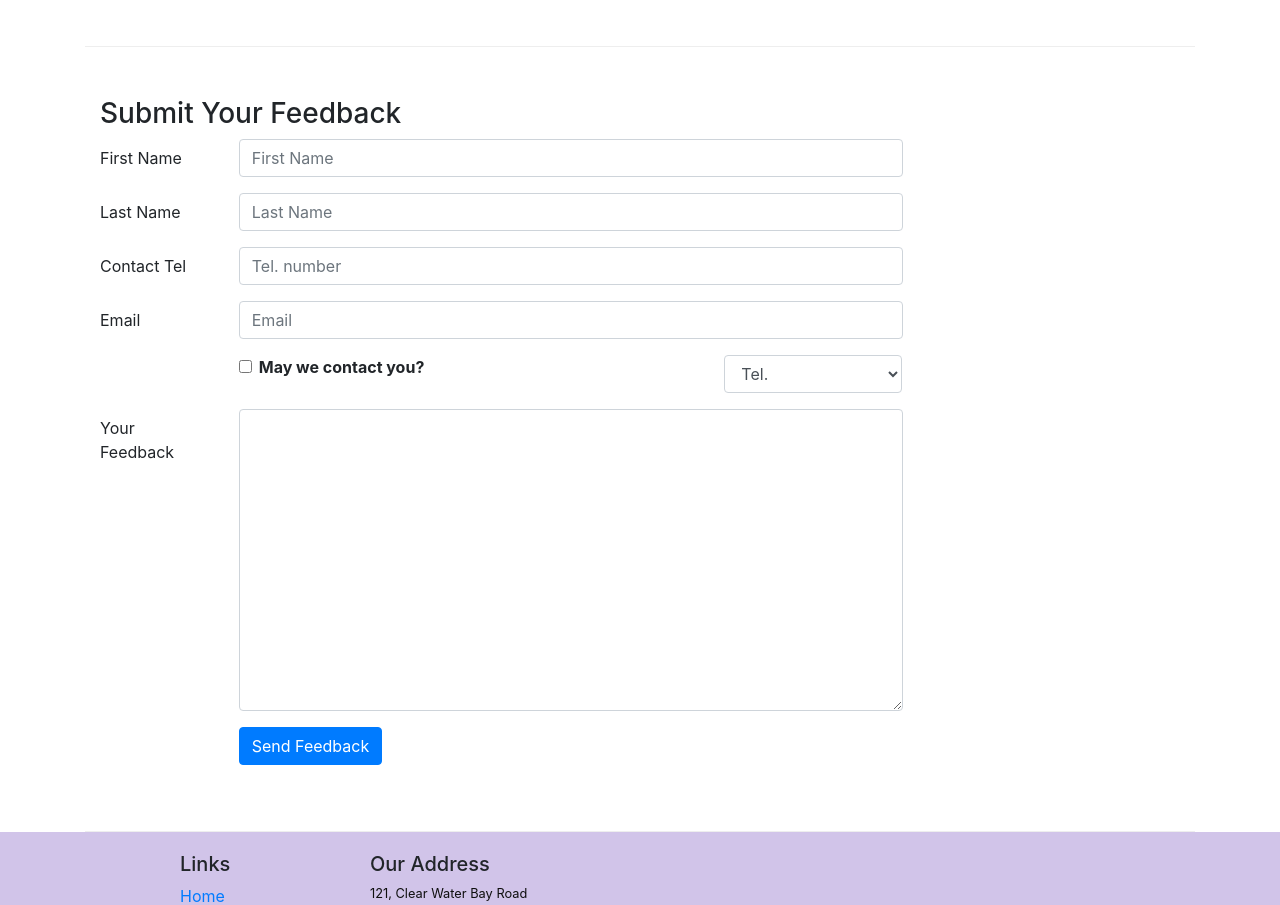
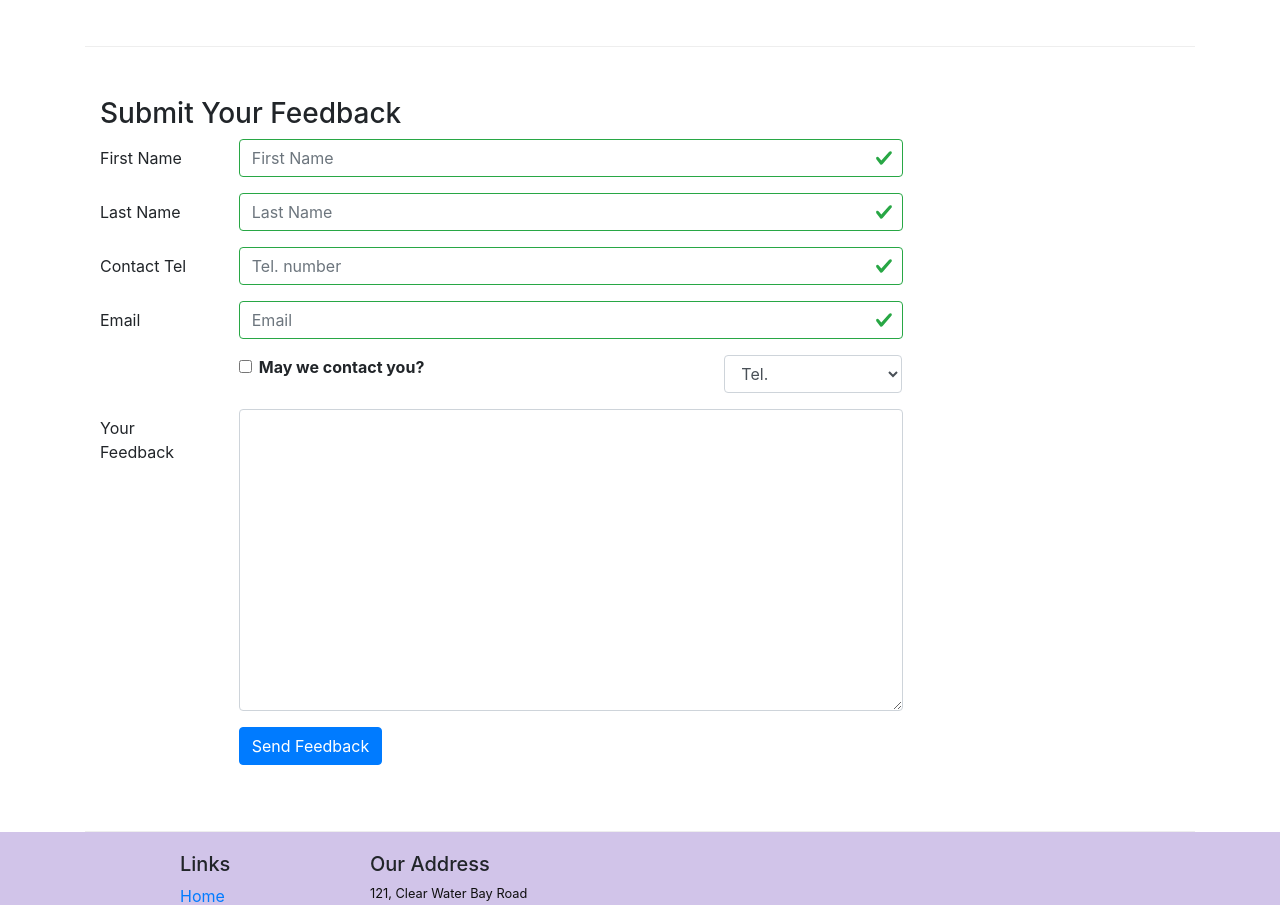
Before and after one commit to anirudhk29/React_ex, a React (Create React App) app: page /contactus in a window 1280 px wide. Shown: the part 800-1705 px from the top of the page. Built offline with nearby package versions, Linux system fonts and the light colour scheme.

Commit message:
Controlled Form Validation

```diff
--- a/src/components/ContactComponent.js
+++ b/src/components/ContactComponent.js
@@ -1,5 +1,5 @@
 import React, { Component } from 'react';
-import { Breadcrumb, BreadcrumbItem ,Button ,Form ,FormGroup, Label, Input, Col } from 'reactstrap';
+import { Breadcrumb, BreadcrumbItem ,Button ,Form ,FormGroup, FormFeedback, Label, Input, Col } from 'reactstrap';
 import { Link } from 'react-router-dom';
 
 class Contact extends Component {
@@ -13,10 +13,18 @@
       email: '',
       agree: false,
       contactType: 'Tel.',
-      message: ''
+      message: '',
+      touched: {
+        firstname: false,
+        lastname: false,
+        telnum: false,
+        email: false
+      }
+
     };
     this.handleInputChange = this.handleInputChange.bind(this);
     this.handleSubmit=this.handleSubmit.bind(this);
+    this.handleBlur=this.handleBlur.bind(this);
   }
 
   handleInputChange(event) {
@@ -35,7 +43,41 @@
     event.preventDefault();
   }
 
+  handleBlur= (field) => (evt) => {
+    this.setState({
+      touched: { ...this.state.touched, [field]: true}
+    });
+  }
+
+  validate(firstname, lastname, telnum, email) {
+    const errors= {
+      firstname: '',
+      lastname: '',
+      telnum: '',
+      email: ''
+    };
+
+    if(this.state.touched.firstname && firstname.length < 3)
+      errors.firstname="First name should be >=3 characters";
+    else if(this.state.touched.firstname && firstname.length > 10)
+      errors.firstname="First name should be <=10 characters";
+      if(this.state.touched.lastname && lastname.length < 3)
+      errors.lastname="Last name should be >=3 characters";
+      else if(this.state.touched.lastname && lastname.length > 10)
+      errors.lastname="Last name should be <=10 characters";
+
+    const reg = /^\d+$/;
+    if(this.state.touched.telnum && !reg.test(telnum))
+      errors.telnum="Tel. Number should contain only numbers";
+
+    if(this.state.touched.email && email.split('').filter(x => x==='@').length!==1)
+      errors.email="Email should contain an @ sign";
+
+    return errors;
+  }
+
   render() {
+    const errors=this.validate(this.state.firstname,this.state.lastname,this.state.telnum,this.state.email);
     return(
       <div className="container">
         <div className="row">
@@ -82,25 +124,33 @@
                     <FormGroup row>
                       <Label htmlFor="firstname" md={2}>First Name</Label>
                       <Col md={10}>
-                        <Input type="text" id="firstname" name="firstname" placeholder="First Name" value={this.state.firstname} onChange={this.handleInputChange} />
+                        <Input type="text" id="firstname" name="firstname" placeholder="First Name"
+                          value={this.state.firstname} valid={errors.firstname===''} invalid={errors.firstname!==''} onBlur={this.handleBlur('firstname')} onChange={this.handleInputChange} />
+                        <FormFeedback>{errors.firstname}</FormFeedback>
                       </Col>
                     </FormGroup>
                     <FormGroup row>
                       <Label htmlFor="lastname" md={2}>Last Name</Label>
                       <Col md={10}>
-                        <Input type="text" id="lastname" name="lastname" placeholder="Last Name" value={this.state.lastname} onChange={this.handleInputChange} />
+                        <Input type="text" id="lastname" name="lastname" placeholder="Last Name"
+                          value={this.state.lastname} valid={errors.lastname===''} invalid={errors.lastname!==''} onBlur={this.handleBlur('lastname')} onChange={this.handleInputChange} />
+                        <FormFeedback>{errors.lastname}</FormFeedback>
                       </Col>
                     </FormGroup>
                     <FormGroup row>
                       <Label htmlFor="telnum" md={2}>Contact Tel</Label>
                       <Col md={10}>
-                        <Input type="tel" id="telnum" name="telnum" placeholder="Tel. number" value={this.state.telnum} onChange={this.handleInputChange} />
+                        <Input type="tel" id="telnum" name="telnum" placeholder="Tel. number"
+                          value={this.state.telnum} valid={errors.telnum===''} invalid={errors.telnum!==''} onBlur={this.handleBlur('telnum')} onChange={this.handleInputChange} />
+                        <FormFeedback>{errors.telnum}</FormFeedback>
                       </Col>
                     </FormGroup>
                     <FormGroup row>
                       <Label htmlFor="email" md={2}>Email</Label>
                       <Col md={10}>
-                        <Input type="email" id="email" name="email" placeholder="Email" value={this.state.email} onChange={this.handleInputChange} />
+                        <Input type="email" id="email" name="email" placeholder="Email"
+                          value={this.state.email} valid={errors.email===''} invalid={errors.email!==''} onBlur={this.handleBlur('email')} onChange={this.handleInputChange} />
+                        <FormFeedback>{errors.email}</FormFeedback>
                       </Col>
                     </FormGroup>
                     <FormGroup row>
```
